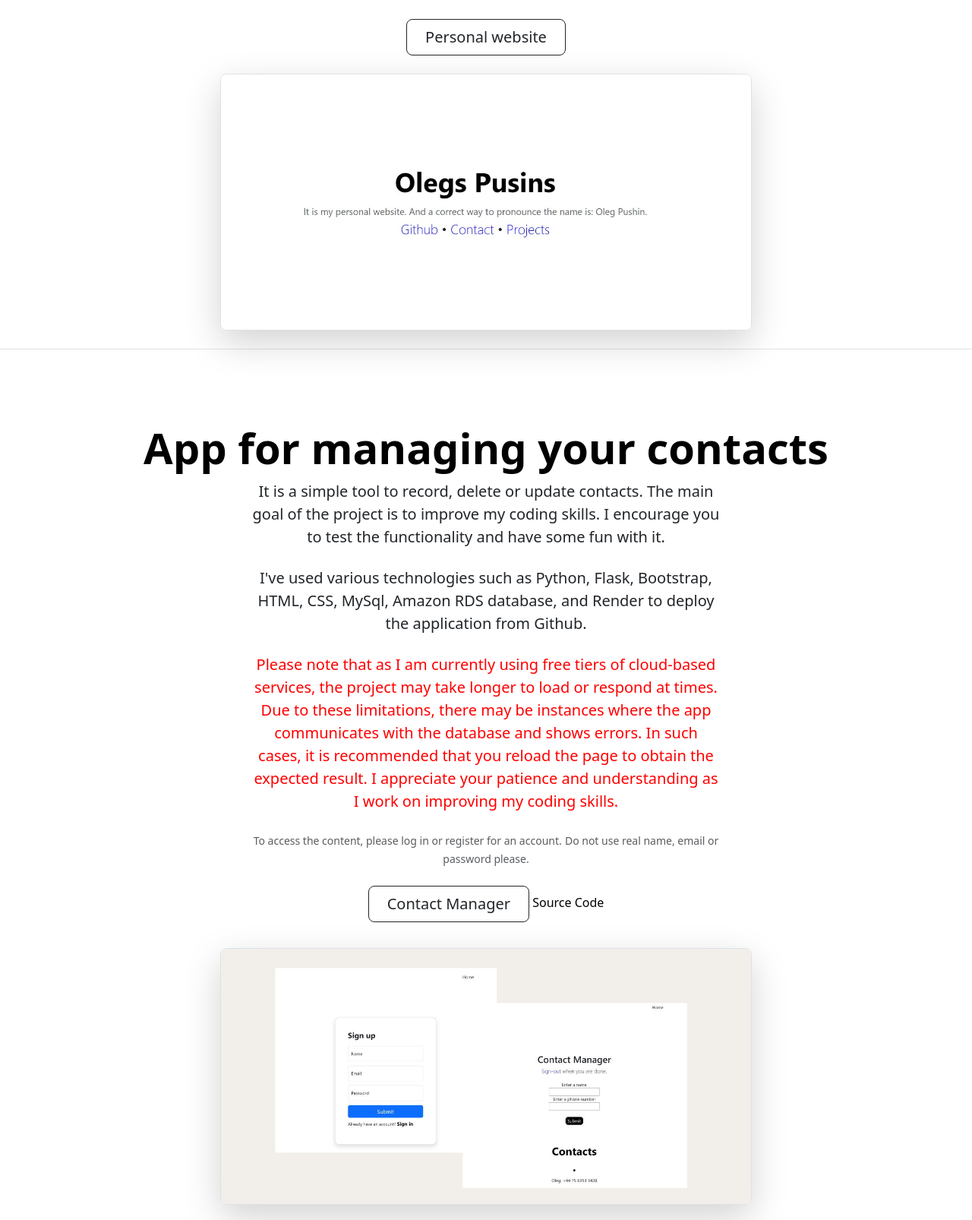
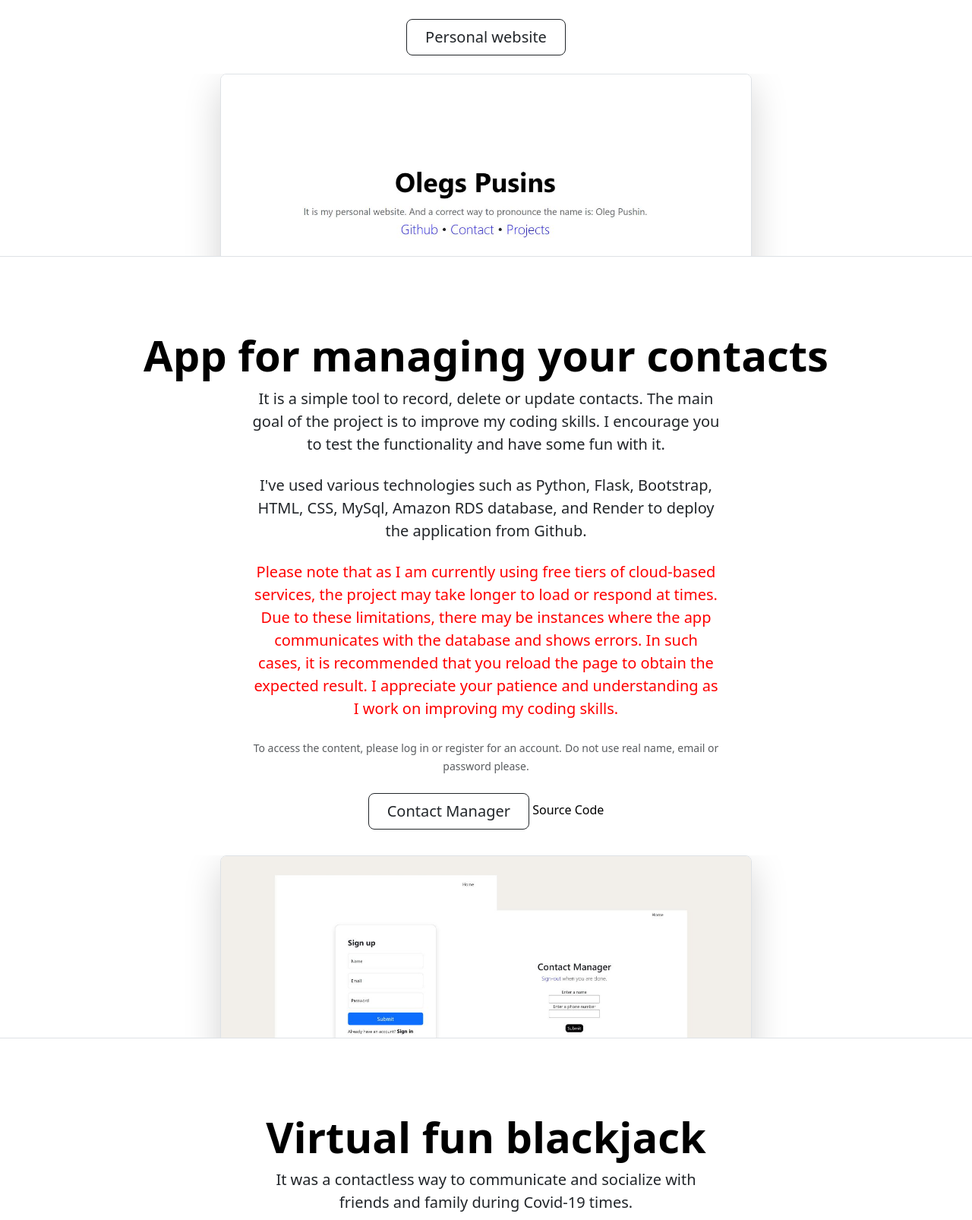
Before and after one commit to olegp999/myapp, a Flask app: page /projects in a window 1280 px wide. Shown: the part 916-2522 px from the top of the page at 76% size. Run offline with Flask 3, Linux system fonts and the light colour scheme; some libraries are stand-ins or nearby versions.

```diff
--- a/templates/projects.html
+++ b/templates/projects.html
@@ -36,7 +36,7 @@ Home page
     <a href="{{url_for('front')}}"><button type="button" class="btn btn-outline-dark btn-lg px-4">Personal website</button></a>
   </div>
   <br>
-  <div>
+  <div class="overflow-hidden" style="max-height: 30vh;">
     <div class="container px-5">
       <img src="{{ url_for('static', filename='frontpa.jpg') }}" class="img-fluid border rounded-3 shadow-lg mb-4" alt="Example image" width="700" height="500" loading="lazy">
     </div>
@@ -60,7 +60,7 @@ Home page
     </p>
   </div>
   <br>
-  <div>
+  <div class="overflow-hidden" style="max-height: 30vh;">
     <div class="container px-5">
       <img src="{{ url_for('static', filename='cont.jpg') }}" class="img-fluid border rounded-3 shadow-lg mb-4" alt="Example image" width="700" height="500" loading="lazy">
     </div>
@@ -76,7 +76,7 @@ Home page
     <a href="#" ><button type="button" class="btn btn-outline-dark btn-lg px-4">Inactive Service</button></a>
   </div>
   <br>
-  <div>
+  <div class="overflow-hidden" style="max-height: 30vh;">
     <div class="container px-5">
       <img src="{{ url_for('static', filename='zoomp.png') }}" class="img-fluid border rounded-3 shadow-lg mb-4" alt="Example image" width="700" height="500" loading="lazy">
     </div>
```
